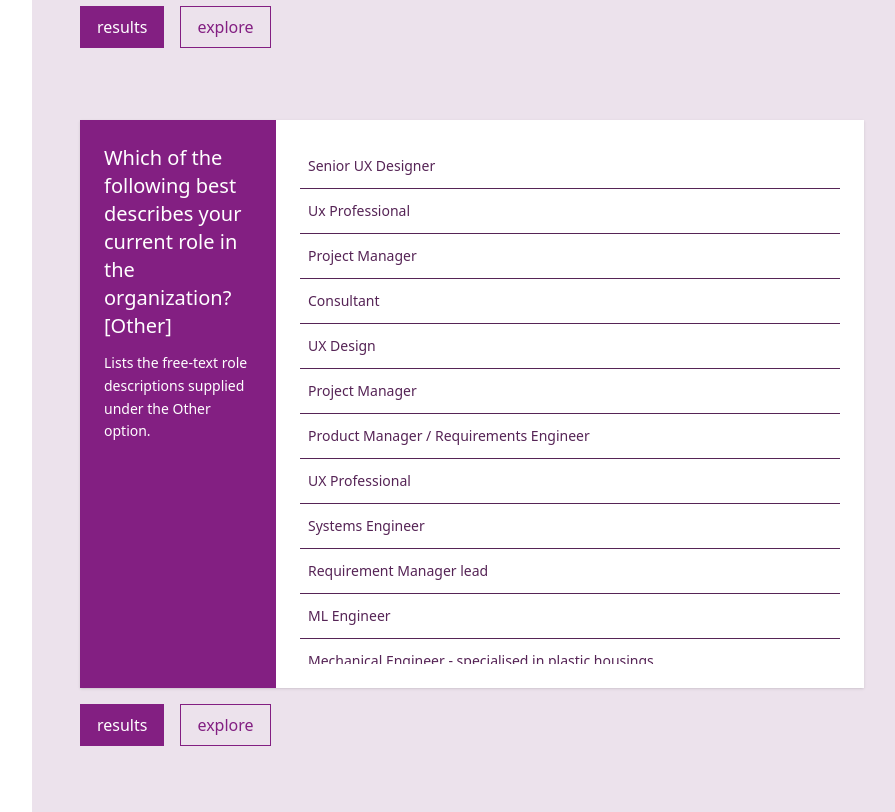
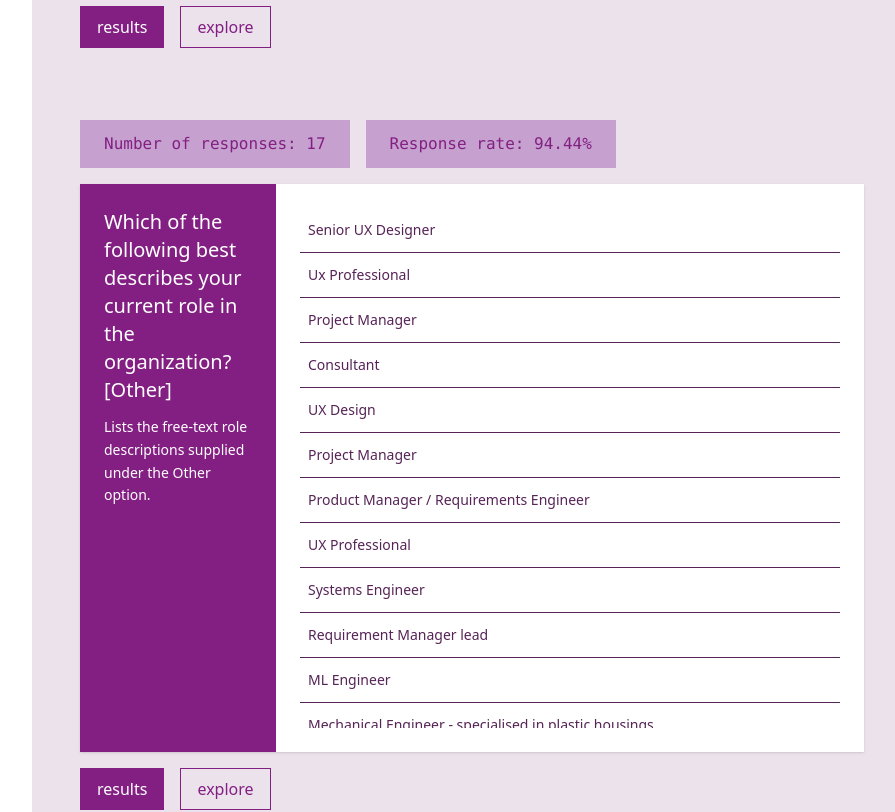
Before and after one commit to nitishspatkar/IREB-digital-sustainability-annual-survey-results-dashboard, a React (Vite) app: page / in a window 1280 px wide. Shown: the part 3900-4712 px from the top of the page, without its empty margins (368-1263 px from the left). Built offline with nearby package versions, Linux system fonts and the light colour scheme.

Commit message:
feat(demographic): add numbers to "other" diagramms

```diff
--- a/src/pages/demographic/graphs/DemographicApplicationDomain.tsx
+++ b/src/pages/demographic/graphs/DemographicApplicationDomain.tsx
@@ -65,6 +65,19 @@ const DemographicApplicationDomain = ({ className }: Props) => {
     totalResponses > 0
       ? (numberOfResponses / totalResponses) * 100
       : 0;
+
+
+  const numberOfResponsesOther = otherApplicationDomainTexts.length;
+
+  const numberOfResponsesOtherAll = useMemo(() => {
+        const otherStat = applicationDomainStats.find(s => s.domain.toLowerCase().includes("other"));
+        return otherStat ? otherStat.count : 0;
+  }, [applicationDomainStats]);
+
+  const otherResponseRate =
+    totalResponses > 0
+        ? (numberOfResponsesOther / numberOfResponsesOtherAll) * 100
+        : 0;
 
   const chartData = useMemo<Data[]>(
     () => [
@@ -159,6 +172,8 @@ const DemographicApplicationDomain = ({ className }: Props) => {
         <GraphWrapper
           question={otherQuestion}
           description={otherDescription}
+          numberOfResponses={numberOfResponsesOther}
+          responseRate={otherResponseRate}
         >
           <div className="h-[520px] overflow-y-auto">
             <ul style={{ color: tickColor }}>
--- a/src/pages/demographic/graphs/DemographicOrganizationalRole.tsx
+++ b/src/pages/demographic/graphs/DemographicOrganizationalRole.tsx
@@ -56,6 +56,20 @@ const DemographicOrganizationalRole = () => {
     totalResponses > 0
       ? (numberOfResponses / totalResponses) * 100
       : 0;
+
+
+  const numberOfResponsesOther = otherRoleTexts.length;
+
+  const numberOfResponsesOtherAll = useMemo(() => {
+    const otherStat = roleStats.find(s => s.role.toLowerCase().includes("other"));
+    return otherStat ? otherStat.count : 0;
+  }, [roleStats]);
+
+  const otherResponseRate =
+    totalResponses > 0
+        ? (numberOfResponsesOther / numberOfResponsesOtherAll) * 100
+        : 0;
+
 
   const chartData = useMemo<Data[]>(
     () => [
@@ -146,6 +160,8 @@ const DemographicOrganizationalRole = () => {
         <GraphWrapper
           question={otherQuestion}
           description={otherDescription}
+          numberOfResponses={numberOfResponsesOther}
+          responseRate={otherResponseRate}
         >
           <div className="h-[520px] overflow-y-auto">
             <ul style={{ color: tickColor }}>
```
